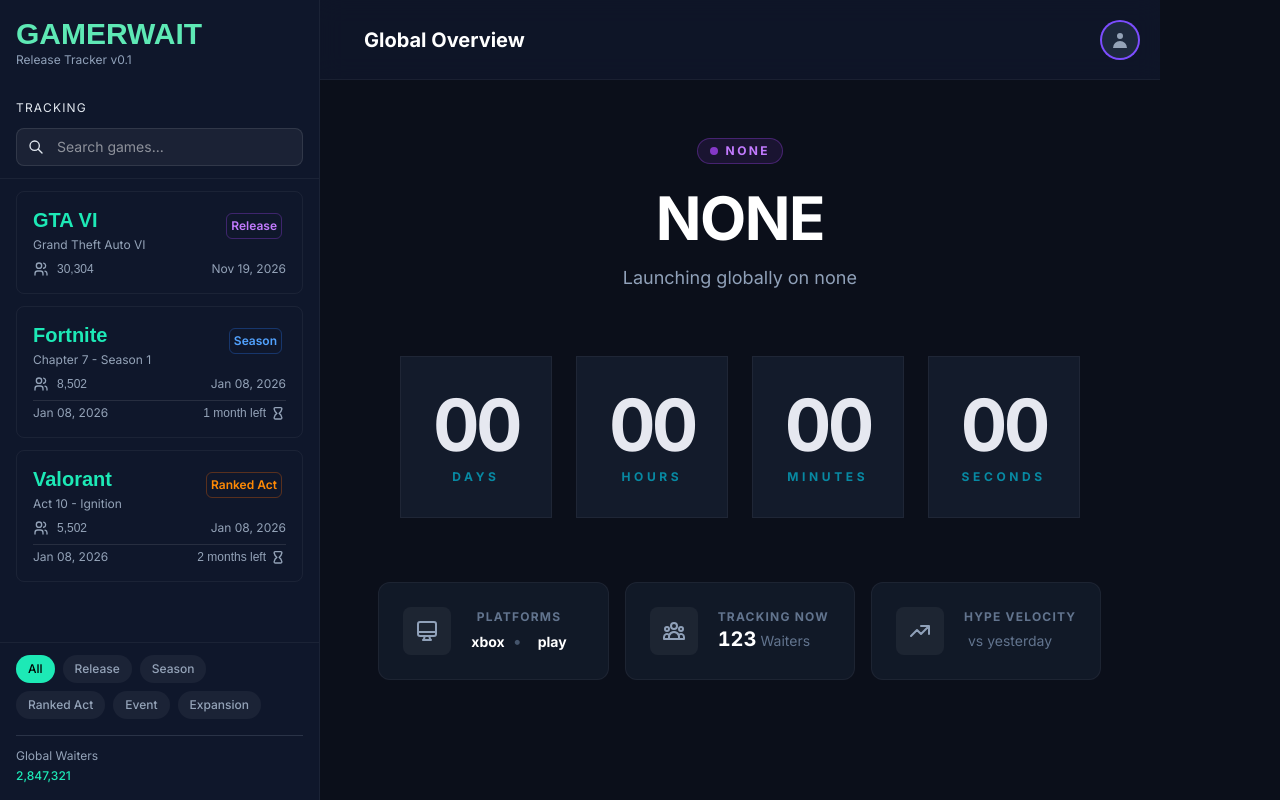
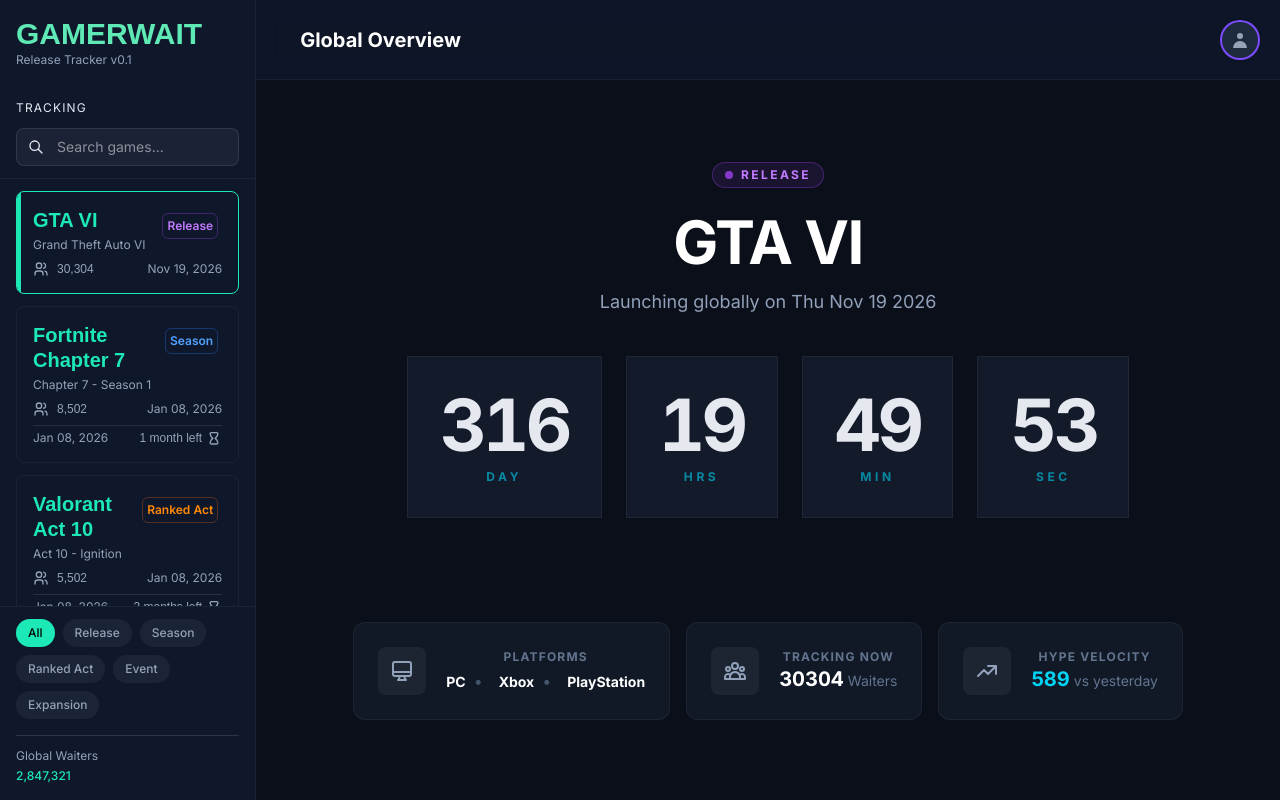
Before and after one commit to cristianbyte/gamerwait, a React (Vite) app: page / in a window 1280 px wide. Built offline with nearby package versions, Linux system fonts and the light colour scheme; a web font is replaced by a local one.

Commit message:
feat: implement AppContext for state management; refactor CountdownGrid, MainContent, TrackedGameCard, and TrackedGameList components to utilize context; enhance styling and layout across components

```diff
--- a/src/components/hero/CountdownGrid.jsx
+++ b/src/components/hero/CountdownGrid.jsx
@@ -26,21 +26,21 @@
   }, [targetDate]);
 
   const timeUnits = [
-    { value: timeLeft.days, label: "Days" },
-    { value: timeLeft.hours, label: "Hours" },
-    { value: timeLeft.minutes, label: "Minutes" },
-    { value: timeLeft.seconds, label: "Seconds" },
+    { value: timeLeft.days, label: "DAY" },
+    { value: timeLeft.hours, label: "HRS" },
+    { value: timeLeft.minutes, label: "MIN" },
+    { value: timeLeft.seconds, label: "SEC" },
   ];
 
   return (
-    <div className="grid grid-cols-2 md:grid-cols-4 gap-3 lg:gap-6 mb-12 md:mb-16 px-2 md:px-4 lg:px-10">
+    <div className="flex flex-row align-middle justify-center gap-3 w-full lg:gap-6 md:mb-16 px-2 md:px-4 lg:px-10">
       {timeUnits.map((unit) => (
         <div
           key={unit.label}
-          className={`bg-slate-800/50 border border-white/5 p-4 md:p-4 lg:p-8 text-center `}
+          className={`bg-slate-800/50 border w-max border-white/5 p-4 md:p-6 lg:p-8 text-center `}
         >
           <div
-            className={`text-4xl md:text-5xl lg:text-7xl font-bold tabular-nums mb-2 tracking-tighter`}
+            className={`text-5xl md:text-6xl lg:text-7xl font-bold tabular-nums mb-2 tracking-tighter`}
           >
             {String(unit.value).padStart(2, "0")}
           </div>
--- a/src/components/layout/MainContent.jsx
+++ b/src/components/layout/MainContent.jsx
@@ -1,7 +1,7 @@
 import Header from "../hero/Header";
 import CountdownGrid from "../hero/CountdownGrid";
 import StatsCard from "../hero/StatsCard";
-import HeatmapSection from "../hero/HeatmapSection";
+import { useApp } from "../../context/AppContext";
 
 export default function MainContent({
   event = {
@@ -13,12 +13,35 @@
     waiters: 123,
   },
 }) {
+  const { selectedRelease, releases } = useApp();
+
+  // If selectedRelease is set, find the corresponding event data
+  if (selectedRelease) {
+    const selectedEvent = releases.find(
+      (release) => release.id === selectedRelease,
+    );
+    const { startAt, endAt } = selectedEvent.tracking ?? {};
+    const targetDate = endAt ?? startAt;
+    if (selectedEvent) {
+      event = {
+        category: selectedEvent.tracking.type,
+        title: selectedEvent.title,
+        releaseDate: selectedEvent.tracking.startAt.toDateString(),
+        // validate type of startAt
+        targetDate: targetDate,
+        platforms: ["PC", "Xbox", "PlayStation"], // Example platforms
+        waiters: parseInt(selectedEvent.followers),
+        hypeVelocity: Math.floor(Math.random() * 1000), // Example hype velocity
+      };
+    }
+  }
+
   return (
-    <div className="flex flex-col overflow-y-scroll h-screen">
+    <div className="flex flex-col w-full overflow-y-scroll h-screen">
       <Header />
-      <div className="flex-1 flex-col flex justify-center items-center max-h-full mx-auto px-4 md:px-10 py-12">
+      <div className="flex-1 flex-col gap-10 flex justify-center items-center max-h-full px-4 py-12">
         {/* Event Header */}
-        <div className="text-center mb-12 md:mb-16">
+        <div className="text-center">
           <div className="inline-flex items-center gap-2 px-3 py-1 bg-purple-500/10 border border-purple-500/30 rounded-full mb-6">
             <span className="size-2 bg-purple-500 rounded-full animate-pulse"></span>
             <span className="text-xs font-bold text-purple-400 tracking-[0.2em] uppercase">
@@ -37,7 +60,11 @@
         <CountdownGrid targetDate={event.targetDate} />
 
         {/* Stats Grid */}
-        <div className="grid grid-cols-1 md:grid-cols-3 gap-2 md:gap-4 mb-12 md:mb-16">
+        <div
+          className="flex flex-col items-center justify-center
+            md:flex-row
+            gap-2 md:gap-4"
+        >
           <StatsCard
             icon="devices"
             label="Platforms"
--- a/src/components/sidebar/TrackedGameCard.jsx
+++ b/src/components/sidebar/TrackedGameCard.jsx
@@ -5,14 +5,18 @@
   formatDate,
 } from "../countdown/TimeLeft.jsx";
 import Icon from "../ui/Icon.jsx";
+import { useApp } from "../../context/AppContext.jsx";
 
 export default function TrackedGameCard({
+  id,
   title,
   subtitle,
   followers,
   tracking,
+  className,
 }) {
   const [pinned, setPinned] = useState(false);
+  const { selectedRelease, setSelectedRelease } = useApp();
 
   const togglePinned = () => {
     setPinned(!pinned);
@@ -45,7 +49,10 @@
   };
 
   return (
-    <div className="cursor-pointer bg-transparent w-full rounded-lg p-4 border border-white/5 hover:border-neon/80 transition-all duration-100">
+    <div
+      className={`${className} relative overflow-hidden cursor-pointer bg-transparent w-full rounded-lg p-4 border border-white/5 hover:border-neon/80 transition-all duration-100`}
+      onClick={() => setSelectedRelease(id)}
+    >
       {/* Header with title and pin */}
       <div className="flex justify-between items-start mb-2">
         <div className="flex-1">
--- a/src/components/sidebar/TrackedGameList.jsx
+++ b/src/components/sidebar/TrackedGameList.jsx
@@ -2,41 +2,7 @@
 import { TrackingType } from "../types/TrakingType";
 import TrackedGameCard from "./TrackedGameCard";
 import SearchInput from "../ui/SearchInput";
-
-const GAMES_DATA = [
-  {
-    id: 1,
-    title: "GTA VI",
-    subtitle: "Grand Theft Auto VI",
-    followers: "30304",
-    tracking: {
-      type: TrackingType.RELEASE,
-      startAt: new Date("2026-11-19T00:00:00Z"),
-    },
-  },
-  {
-    id: 2,
-    title: "Fortnite",
-    subtitle: "Chapter 7 - Season 1",
-    followers: "8502",
-    tracking: {
-      type: TrackingType.SEASON,
-      startAt: new Date("2026-01-08T00:00:00Z"),
-      endAt: new Date("2026-02-19T00:00:00Z"),
-    },
-  },
-  {
-    id: 3,
-    title: "Valorant",
-    subtitle: "Act 10 - Ignition",
-    followers: "5502",
-    tracking: {
-      type: TrackingType.RANKED_ACT,
-      startAt: new Date("2026-01-08T00:00:00Z"),
-      endAt: new Date("2026-03-19T08:00:00Z"),
-    },
-  },
-];
+import { useApp } from "../../context/AppContext";
 
 const FILTER_OPTIONS = [
   { value: "all", label: "All" },
@@ -50,9 +16,10 @@
 export default function TrackedGameList() {
   const [searchQuery, setSearchQuery] = useState("");
   const [selectedFilter, setSelectedFilter] = useState("all");
+  const { releases, selectedRelease, setSelectedRelease } = useApp();
 
   const filteredGames = useMemo(() => {
-    return GAMES_DATA.filter((game) => {
+    return releases.filter((game) => {
       // Filter by search query
       const matchesSearch =
         game.title.toLowerCase().includes(searchQuery.toLowerCase()) ||
@@ -86,10 +53,12 @@
             filteredGames.map((game) => (
               <TrackedGameCard
                 key={game.id}
+                id={game.id}
                 title={game.title}
                 subtitle={game.subtitle}
                 followers={game.followers}
                 tracking={game.tracking}
+                className={selectedRelease === game.id ? "active" : ""}
               />
             ))
           ) : (
--- /dev/null
+++ b/src/context/AppContext.jsx
@@ -0,0 +1,63 @@
+import { createContext, useContext, useState } from "react";
+
+const AppContext = createContext();
+
+export function AppProvider({ children }) {
+  const [selectedRelease, setSelectedRelease] = useState(1);
+  const [releases, setReleases] = useState([
+    {
+      id: 1,
+      title: "GTA VI",
+      subtitle: "Grand Theft Auto VI",
+      followers: "30304",
+      tracking: {
+        type: "release",
+        startAt: new Date("2026-11-19T00:00:00Z"),
+      },
+    },
+    {
+      id: 2,
+      title: "Fortnite Chapter 7",
+      subtitle: "Chapter 7 - Season 1",
+      followers: "8502",
+      tracking: {
+        type: "season",
+        startAt: new Date("2026-01-08T00:00:00Z"),
+        endAt: new Date("2026-02-19T00:00:00Z"),
+      },
+    },
+    {
+      id: 3,
+      title: "Valorant Act 10",
+      subtitle: "Act 10 - Ignition",
+      followers: "5502",
+      tracking: {
+        type: "ranked_act",
+        startAt: new Date("2026-01-08T00:00:00Z"),
+        endAt: new Date("2026-03-19T08:00:00Z"),
+      },
+    },
+  ]);
+  const [userInfo, setUserInfo] = useState({
+    username: "waiter",
+    email: "waiter@mail.com",
+    avatar: "/avatar.png",
+  });
+
+  return (
+    <AppContext.Provider
+      value={{
+        releases,
+        setReleases,
+        selectedRelease,
+        setSelectedRelease,
+        userInfo,
+        setUserInfo,
+      }}
+    >
+      {children}
+    </AppContext.Provider>
+  );
+}
+
+export const useApp = () => useContext(AppContext);
--- a/src/index.css
+++ b/src/index.css
@@ -9,7 +9,8 @@
   --color-slate: #94a3b8;
 
   /* 🔤 Fonts */
-  --font-sans: "Inter", system-ui, -apple-system, BlinkMacSystemFont, sans-serif;
+  --font-sans:
+    "Inter", system-ui, -apple-system, BlinkMacSystemFont, sans-serif;
   --font-title: "Space Grotesk", sans-serif;
   --font-count: "Tektur", sans-serif;
 }
@@ -21,6 +22,20 @@
 
 .line-0 {
   height: 5px !important;
+}
+
+.active {
+  border: 1px solid var(--color-neon);
+}
+
+.active::before {
+  position: absolute;
+  content: "";
+  left: 0;
+  top: 0;
+  height: 100%;
+  width: 4px;
+  background: var(--color-neon);
 }
 
 @layer utilities {
--- a/src/pages/Home.jsx
+++ b/src/pages/Home.jsx
@@ -1,13 +1,15 @@
 import AppLayout from "../components/layout/AppLayout";
 import Sidebar from "../components/layout/Sidebar";
 import MainContent from "../components/layout/MainContent";
+import { AppProvider } from "../context/AppContext";
 
 export default function Home() {
   return (
-    <AppLayout>
-      <Sidebar />
-      <MainContent />
-      {/* GamerWit is an independent app and is not affiliated with or endorsed by any game publisher or studio. All game titles are trademarks of their respective owners. */}
-    </AppLayout>
+    <AppProvider>
+      <AppLayout>
+        <Sidebar />
+        <MainContent />
+      </AppLayout>
+    </AppProvider>
   );
 }
```
